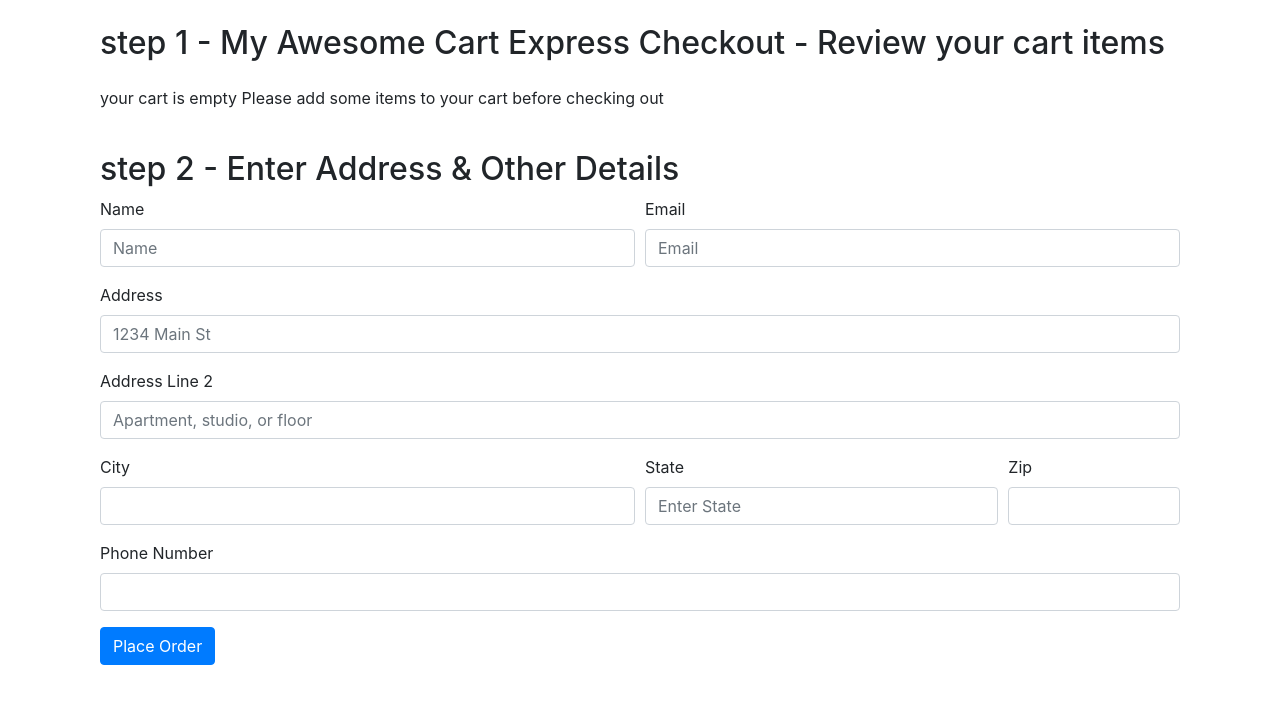
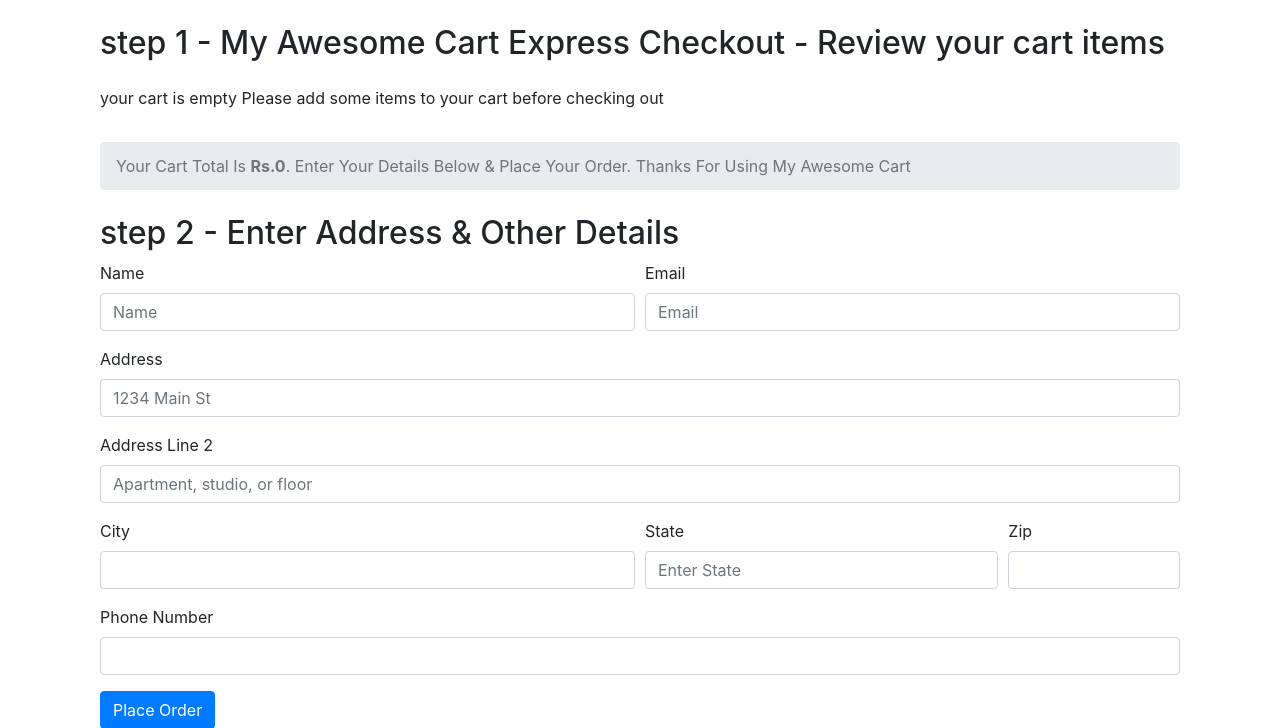
Before and after one commit to sbairagi/MyAwesomeCart, a Django app: page /shop/checkout/ in a window 1280 px wide. Shown: the part 56-784 px from the top of the page. Before the commit the page ends 721 px from the top, so only its background shows below. Run offline with Django 3.2, Linux system fonts and the light colour scheme; some libraries are stand-ins or nearby versions.

Commit message:
adding price in index page and adding total price in checkout page

```diff
--- a/shop/templates/shop/checkout.html
+++ b/shop/templates/shop/checkout.html
@@ -9,7 +9,13 @@
         <div class="my-4">
             <ul class="list-group" id="items">
 
+
             </ul>
+          <nav aria-="breadcrumb">
+              <ol class="breadcrumb mt-3">
+              <li class="breadcrumb-item active" aria-current="page">Your Cart Total Is <b>Rs.<span id="totalprice"></span></b>. Enter Your Details Below & Place Your Order. Thanks For Using My Awesome Cart</li>
+              </ol>
+          </nav>
         </div>
     </div>
     <div class="col my-4">
@@ -71,6 +77,8 @@
     }
     console.log(cart);
     var sum = 0;
+    var totalprice = 0;
+
     if ($.isEmptyObject(cart)){
     // if object is empty
     mystr = `<p>your cart is empty  Please add some items to your cart before checking out</p>`
@@ -82,15 +90,19 @@
 
             let name = cart[item][1];
             let qty = cart[item][0];
+            let itemprice = cart[item][2];
             sum = sum + qty;
+            totalprice = totalprice + qty * itemprice
             mystr = `<li class="list-group-item d-flex justify-content-between align-items-center">
                     ${name}
                     <span class="badge badge-primary badge-pill">${qty}</span>
                   </li>`
             $('#items').append(mystr);
         }
+
     }
     document.getElementById('cart').innerHTML = sum ;
+    document.getElementById('totalprice').innerHTML = totalprice ;
     $('#itemsJson').val(JSON.stringify(cart));
     {% if thank %}
     alert('thanks for the ordering With us. your order id is {{id}}. use it to track your order using order tracker');
--- a/shop/templates/shop/index.html
+++ b/shop/templates/shop/index.html
@@ -71,6 +71,9 @@
             <div class="card-body">
               <h5 class="card-title" id="namepr{{i.id}}">{{i.product_name}}</h5>
                 <p class="cart-text">{{i.desc|slice:"0:28"}}...</p>
+                <h5 class="card-title" >Price: <span id="pricepr{{i.id}}">{{i.price}}</span></h5>
+
+
                 <span id="divpr{{i.id}}" class="divpr">
                     <button id="pr{{i.id}}" class="btn btn-primary cart">Add to Cart</button>
                 </span>
@@ -126,7 +129,8 @@
     else{
     qty = 1;
     name = document.getElementById('name' + idstr).innerHTML;
-    cart[idstr] = [qty, name];
+    price = document.getElementById('price' + idstr).innerHTML;
+    cart[idstr] = [qty, name, parseInt(price)];
     }
     updatecart(cart)
     // save cart value in local storage
```
